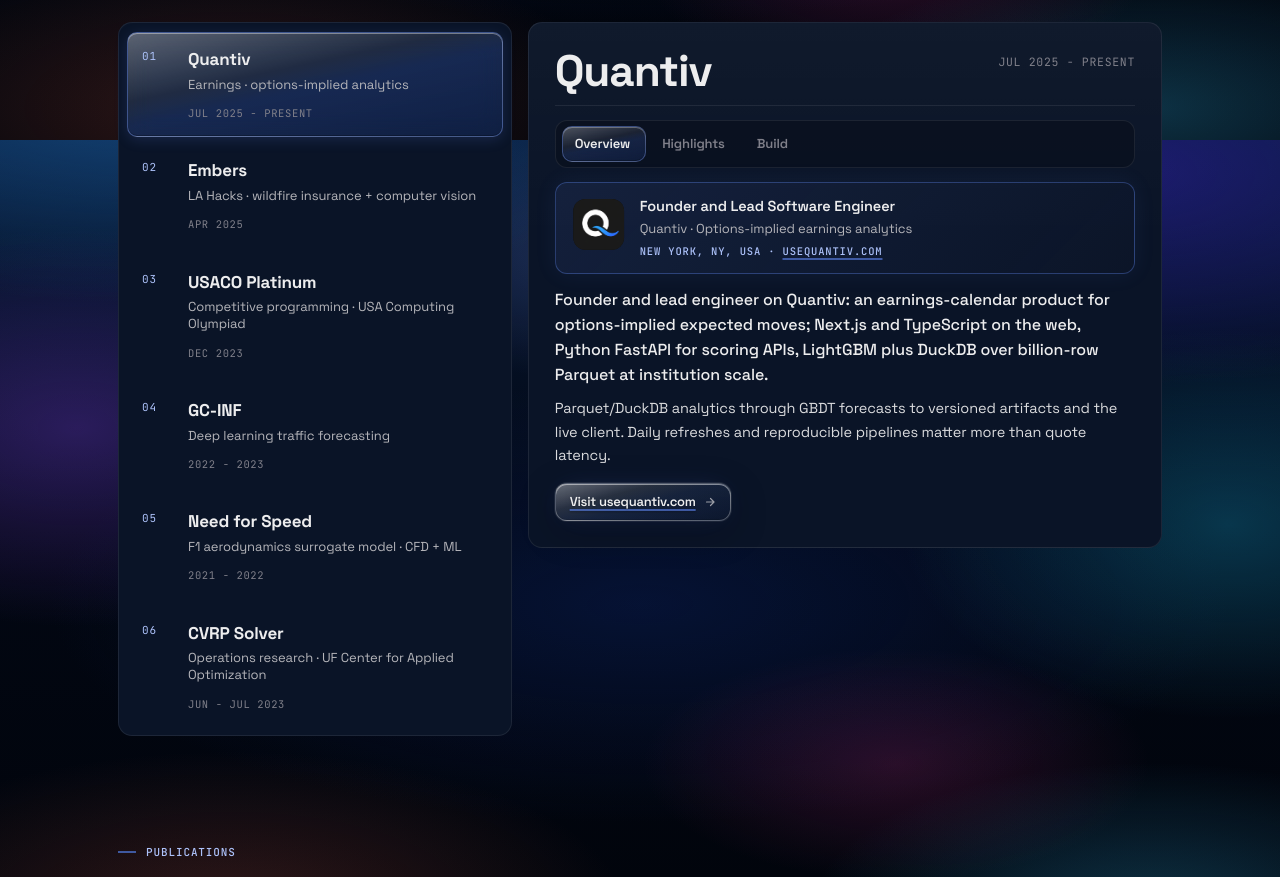
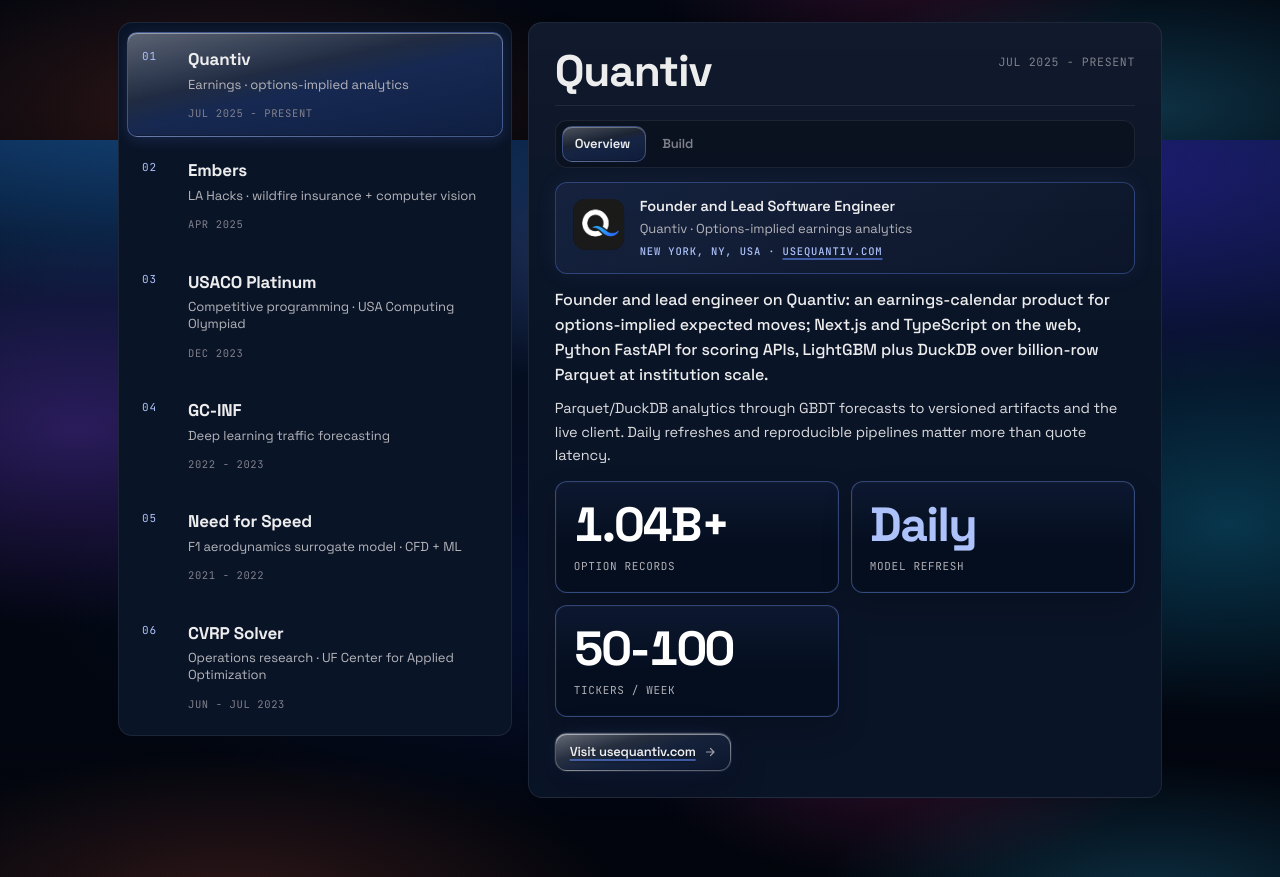
Before and after one commit to kenchengkc/personal-website, a Next.js app: page / in a window 1280 px wide. Shown: the part 3060-3937 px from the top of the page. Built offline with nearby package versions, Linux system fonts and the light colour scheme.

Commit message:
Implemented the project highlights move and animated stat cards.

```diff
--- a/app/globals.css
+++ b/app/globals.css
@@ -161,18 +161,21 @@ button { font: inherit; cursor: pointer; }
   display: inline-flex;
   align-items: center;
   font-family: var(--font-mono);
-  font-size: 11.5px;
-  font-weight: 500;
-  letter-spacing: 0.015em;
-  padding: 7px 11px;
-  border-radius: 8px;
-  border: 1px solid color-mix(in srgb, var(--color-accent-bright) 42%, transparent);
+  font-size: 15px;
+  font-weight: 800;
+  letter-spacing: 0.035em;
+  line-height: 1;
+  padding: 15px 20px;
+  min-height: 62px;
+  border-radius: 14px;
+  border: 1px solid color-mix(in srgb, var(--color-accent-bright) 48%, transparent);
   background:
-    linear-gradient(155deg, color-mix(in srgb, var(--color-accent) 35%, transparent), rgba(6, 12, 26, 0.94));
-  color: var(--color-accent-text-strong);
+    linear-gradient(180deg, rgba(97, 137, 246, 0.08), transparent 70%),
+    rgba(6, 14, 32, 0.86);
+  color: #fff;
   box-shadow:
-    0 0 0 1px rgba(0, 0, 0, 0.35) inset,
-    0 10px 26px -14px var(--color-accent-glow);
+    0 0 0 1px rgba(97, 137, 246, 0.12) inset,
+    0 12px 26px rgba(0, 0, 0, 0.2);
   transition:
     border-color 0.18s ease,
     color 0.18s ease,
@@ -181,13 +184,13 @@ button { font: inherit; cursor: pointer; }
 }
 .v2-chip:hover {
   border-color: color-mix(in srgb, var(--color-accent-bright) 72%, transparent);
-  color: var(--color-accent-bright);
+  color: color-mix(in srgb, var(--color-accent-text-strong) 86%, #fff);
   box-shadow:
-    0 0 0 1px rgba(0, 0, 0, 0.25) inset,
-    0 12px 28px -12px var(--color-accent-glow);
+    0 0 0 1px rgba(97, 137, 246, 0.18) inset,
+    0 14px 30px -10px var(--color-accent-glow);
   transform: translateY(-1px);
 }
-.v2-chips { display: flex; flex-wrap: wrap; gap: 8px 10px; }
+.v2-chips { display: flex; flex-wrap: wrap; gap: 14px; }
 
 /* ============ BUTTONS ============ */
 .v2-btn {
@@ -1541,7 +1544,7 @@ button { font: inherit; cursor: pointer; }
   letter-spacing: 0.04em;
   font-weight: 500;
 }
-.v2-skill-chips { display: flex; flex-wrap: wrap; gap: 6px; }
+.v2-skill-chips { display: flex; flex-wrap: wrap; gap: 12px; }
 
 /* ============ EXPERIENCE ============ */
 .v2-exp-list { display: flex; flex-direction: column; }
@@ -2088,27 +2091,47 @@ button { font: inherit; cursor: pointer; }
 }
 .v2-work-metrics {
   display: grid;
-  grid-template-columns: repeat(3, 1fr);
-  border: 1px solid var(--color-border);
+  grid-template-columns: repeat(auto-fit, minmax(min(100%, 210px), 1fr));
+  gap: 12px;
+}
+.v2-work-metric {
+  min-width: 0;
+  min-height: 112px;
+  padding: 18px;
+  border: 1px solid
+    color-mix(in srgb, var(--color-accent-bright) 34%, var(--color-border));
   border-radius: 12px;
-  overflow: hidden;
-  background: rgba(0,0,0,0.14);
-}
-.v2-work-metric {
-  padding: 16px;
-  border-right: 1px solid var(--color-border);
+  background:
+    linear-gradient(180deg, rgba(97, 137, 246, 0.08), transparent 58%),
+    rgba(5, 13, 30, 0.72);
+  box-shadow:
+    0 0 0 1px rgba(255, 255, 255, 0.025) inset,
+    0 14px 30px rgba(0, 0, 0, 0.18);
   display: flex;
   flex-direction: column;
-  gap: 4px;
-}
-.v2-work-metric:last-child { border-right: none; }
+  justify-content: center;
+  gap: 10px;
+}
 .v2-work-metric-v {
   font-family: var(--font-sans);
   font-weight: 800;
-  font-size: 28px;
+  font-size: clamp(30px, 4vw, 48px);
   line-height: 1;
   color: var(--color-accent-text);
-  letter-spacing: -0.02em;
+  letter-spacing: -0.035em;
+  white-space: nowrap;
+  font-variant-numeric: tabular-nums;
+}
+.v2-work-metric-v--white {
+  color: #fff;
+}
+.v2-work-metric-v--green {
+  color: #12d973;
+  text-shadow: 0 0 18px rgba(18, 217, 115, 0.24);
+}
+.v2-work-metric-v--yellow {
+  color: #ffd10a;
+  text-shadow: 0 0 18px rgba(255, 209, 10, 0.28);
 }
 /* Metallic gold shine for medal-grade callouts. Gradient is wider than the
    element and animated so the highlight band sweeps across the letters
@@ -2197,9 +2220,10 @@ button { font: inherit; cursor: pointer; }
 .v2-work-metric-l {
   font-family: var(--font-mono);
   font-size: 11px;
-  color: var(--color-muted);
+  color: color-mix(in srgb, var(--color-text-dim) 88%, var(--color-muted));
   letter-spacing: 0.06em;
   text-transform: uppercase;
+  line-height: 1.35;
 }
 .v2-work-details {
   border-top: 1px solid var(--color-border);
@@ -2339,10 +2363,8 @@ button { font: inherit; cursor: pointer; }
   .v2-work-panel-aside { align-items: flex-start; }
   .v2-work-metrics { grid-template-columns: 1fr; }
   .v2-work-metric {
-    border-right: none;
-    border-bottom: 1px solid var(--color-border);
-  }
-  .v2-work-metric:last-child { border-bottom: none; }
+    min-height: 96px;
+  }
 }
 
 /* ============ BLOG ============ */
--- a/components/sections/Projects.tsx
+++ b/components/sections/Projects.tsx
@@ -21,6 +21,27 @@ type ProjectMedia = {
   caption?: string;
 };
 
+type MetricTone = "gold" | "platinum" | "green" | "yellow" | "white";
+
+type MetricCount = {
+  from: number;
+  to: number;
+  fromSecondary?: number;
+  toSecondary?: number;
+  separator?: string;
+  decimals?: number;
+  prefix?: string;
+  suffix?: string;
+  durationMs?: number;
+};
+
+type ProjectMetric = {
+  value: string;
+  label: string;
+  tone?: MetricTone;
+  count?: MetricCount;
+};
+
 type Project = {
   title: string;
   category: string;
@@ -29,7 +50,7 @@ type Project = {
   role?: { title: string; org: string; location: string };
   summary: string;
   impact: string;
-  metrics: { value: string; label: string; tone?: "gold" | "platinum" }[];
+  metrics: ProjectMetric[];
   award?: { label: string; detail: string };
   brand?: {
     label: string;
@@ -49,11 +70,10 @@ type Project = {
   media?: ProjectMedia | ProjectMedia[];
 };
 
-type PanelTab = "overview" | "signals" | "build";
+type PanelTab = "overview" | "build";
 
 const PANEL_TABS: { id: PanelTab; label: string }[] = [
   { id: "overview", label: "Overview" },
-  { id: "signals", label: "Highlights" },
   { id: "build", label: "Build" },
 ];
 
@@ -81,9 +101,25 @@ const projects: Project[] = [
       },
     },
     metrics: [
-      { value: "1B+", label: "option records" },
-      { value: "Daily", label: "model & data refresh" },
-      { value: "50-100", label: "tickers weekly" },
+      {
+        value: "1.04B+",
+        label: "option records",
+        tone: "white",
+        count: { from: 0, to: 1.04, decimals: 2, suffix: "B+" },
+      },
+      { value: "Daily", label: "model refresh" },
+      {
+        value: "50-100",
+        label: "tickers / week",
+        tone: "white",
+        count: {
+          from: 0,
+          to: 50,
+          fromSecondary: 0,
+          toSecondary: 100,
+          separator: "-",
+        },
+      },
     ],
     tags: [
       "TypeScript",
@@ -118,7 +154,7 @@ const projects: Project[] = [
     summary:
       "Embers: a React + Flask pipeline that walks a home with video, runs OpenCV + YOLOv11 detections, and turns them into an insurance-ready inventory with Gemini-grounded valuations and a voice assistant.",
     impact:
-      "Top 5 finalist out of 172 teams; Best Use of Google Gemini API and Best Financial Tech Project, shipping a demoable dashboard plus live detection in a weekend.",
+      "Top 5 Finalist of 172 teams · Best Use of Google Gemini API · Best FinTech Project.",
     brand: {
       label: "LA Hacks",
       detail: "Google at LA Hacks (UCLA)",
@@ -134,9 +170,24 @@ const projects: Project[] = [
       detail: "LA Hacks 2025",
     },
     metrics: [
-      { value: "Top 5", label: "of 172 teams" },
-      { value: "90%+", label: "detection accuracy" },
-      { value: "3", label: "hackathon awards" },
+      {
+        value: "Top 5",
+        label: "of 172 teams",
+        tone: "green",
+        count: { from: 172, to: 5, prefix: "Top ", durationMs: 650 },
+      },
+      {
+        value: "90%+",
+        label: "detection accuracy",
+        tone: "white",
+        count: { from: 0, to: 90, suffix: "%+", durationMs: 650 },
+      },
+      {
+        value: "3",
+        label: "hackathon awards",
+        tone: "yellow",
+        count: { from: 0, to: 3, durationMs: 650 },
+      },
     ],
     tags: [
       "React",
@@ -153,7 +204,7 @@ const projects: Project[] = [
       "Led the team building Embers: a React + Flask computer vision app that hit 90%+ detection accuracy auto-inventorying household items from ~30s videos for wildfire insurance claims.",
       "YOLOv11 + OpenCV on walkthrough video to localize objects; crops feed Gemini for consistent labels and dollar estimates; dashboard totals insured value with per-item confidence (Flask + Supabase).",
       "Voice assistant: Whisper plus Gemini and ElevenLabs for hands-free asset valuation; estimated ~50% reduction in manual claim documentation time.",
-      "Top 5 finalist out of 172 teams; Best Use of Google Gemini API and Best Financial Tech Project.",
+      "Top 5 Finalist of 172 teams · Best Use of Google Gemini API · Best FinTech Project.",
     ],
     links: [
       { label: "Embers on Devpost", href: "https://devpost.com/software/insurefire" },
@@ -190,11 +241,21 @@ const projects: Project[] = [
       detail: "USA Computing Olympiad",
     },
     metrics: [
-      { value: "1000 / 1000", label: "Gold Division" },
-      { value: "Top 1%", label: "national rank" },
+      {
+        value: "1000/1000",
+        label: "Gold Division",
+        tone: "gold",
+        count: { from: 0, to: 1000, suffix: "/1000" },
+      },
+      {
+        value: "Top 1%",
+        label: "national rank",
+        tone: "green",
+        count: { from: 100, to: 1, prefix: "Top ", suffix: "%" },
+      },
       { value: "Platinum", label: "qualifier", tone: "platinum" },
     ],
-    tags: ["C++", "Advanced Data Structures and Algorithms", "gdb"],
+    tags: ["C++", "Advanced DS&A", "gdb"],
     details: [
       "Competition-grade C++ across graphs, DP, segment trees, and computational geometry.",
       "gdb profiling to chase down edge cases under tight memory and runtime budgets.",
@@ -220,7 +281,12 @@ const projects: Project[] = [
       meta: "Peer-reviewed research venue",
     },
     metrics: [
-      { value: "24%", label: "RMSE improvement" },
+      {
+        value: "24%",
+        label: "RMSE improvement",
+        tone: "green",
+        count: { from: 0, to: 24, suffix: "%" },
+      },
       { value: "IEEE", label: "published" },
       { value: "1st", label: "single author" },
     ],
@@ -276,8 +342,18 @@ const projects: Project[] = [
       },
     },
     metrics: [
-      { value: "100x", label: "CFD iteration" },
-      { value: "43%", label: "drag reduction" },
+      {
+        value: "100x",
+        label: "iteration speedup",
+        tone: "white",
+        count: { from: 1, to: 100, suffix: "x" },
+      },
+      {
+        value: "43%",
+        label: "drag reduction",
+        tone: "green",
+        count: { from: 0, to: 43, suffix: "%" },
+      },
       { value: "Gold", label: "CWSF '22", tone: "gold" },
     ],
     tags: ["MATLAB", "Deep Learning Toolbox", "Feedforward", "trainlm"],
@@ -300,7 +376,7 @@ const projects: Project[] = [
     summary:
       "OR + ML research accelerating large-scale Capacitated Vehicle Routing Problem solvers: mined Column Generation patterns to prune branches faster, with SLURM-scale experiments and a JavaFX explorer for researchers.",
     impact:
-      "15% faster on TB-scale instances of an NP-hard problem; Best Paper at SSTP (<10% acceptance).",
+      "15% C++ solver speedup on TB-scale instances of an NP-hard problem; Best Paper at SSTP.",
     award: {
       label: "Best Paper Award",
       detail: "Student Science Training Program",
@@ -315,16 +391,26 @@ const projects: Project[] = [
       },
     },
     metrics: [
-      { value: "15%", label: "faster" },
+      {
+        value: "15%",
+        label: "C++ solver speedup",
+        tone: "green",
+        count: { from: 0, to: 15, suffix: "%" },
+      },
       { value: "TB", label: "instance scale" },
-      { value: "<10%", label: "SSTP acceptance" },
+      {
+        value: "10k+",
+        label: "SLURM cores used",
+        tone: "white",
+        count: { from: 1, to: 10, suffix: "k+" },
+      },
     ],
     tags: ["C++", "CMake", "SLURM", "Java", "JavaFX", "Python"],
     details: [
-      "Trained ML on dual-value and variable patterns from Column Generation pricing problems to recognize unproductive branches early (15% faster on TB-scale instances).",
+      "Trained ML on dual-value and variable patterns from Column Generation pricing problems to recognize unproductive branches early (15% C++ solver speedup on TB-scale instances).",
       "Ran simulations on the UF HiPerGator supercomputer (SLURM batch jobs across tens of thousands of cores).",
       "Built a JavaFX route-visualization tool so OR researchers could step through solver decisions interactively (screenshot below).",
-      "Best Paper Award at SSTP (Student Science Training Program, under 10% acceptance).",
+      "Best Paper Award at SSTP (Student Science Training Program).",
     ],
     media: {
       src: "/media/cvrp-visualizer.png",
@@ -335,6 +421,102 @@ const projects: Project[] = [
     },
   },
 ];
+
+function formatCountPart(value: number, count: MetricCount) {
+  return count.decimals != null
+    ? value.toFixed(count.decimals)
+    : String(Math.round(value));
+}
+
+function formatCountValue(
+  value: number,
+  count: MetricCount,
+  secondaryValue?: number,
+) {
+  const formatted =
+    count.toSecondary != null && secondaryValue != null
+      ? [
+          formatCountPart(value, count),
+          formatCountPart(secondaryValue, count),
+        ].join(count.separator ?? "-")
+      : formatCountPart(value, count);
+  return `${count.prefix ?? ""}${formatted}${count.suffix ?? ""}`;
+}
+
+function AnimatedMetricValue({ metric }: { metric: ProjectMetric }) {
+  const [displayValue, setDisplayValue] = useState(metric.count?.from);
+  const [displaySecondaryValue, setDisplaySecondaryValue] = useState(
+    metric.count?.fromSecondary,
+  );
+
+  useEffect(() => {
+    const count = metric.count;
+    if (!count) return;
+
+    const reduceMotion = window.matchMedia(
+      "(prefers-reduced-motion: reduce)",
+    ).matches;
+    if (reduceMotion) {
+      setDisplayValue(count.to);
+      setDisplaySecondaryValue(count.toSecondary);
+      return;
+    }
+
+    let frame = 0;
+    let startedAt = 0;
+    const duration = count.durationMs ?? 850;
+    setDisplayValue(count.from);
+    setDisplaySecondaryValue(count.fromSecondary);
+
+    const step = (now: number) => {
+      if (!startedAt) startedAt = now;
+      const progress = Math.min((now - startedAt) / duration, 1);
+      const eased = 1 - Math.pow(1 - progress, 3);
+      setDisplayValue(count.from + (count.to - count.from) * eased);
+      if (count.fromSecondary != null && count.toSecondary != null) {
+        setDisplaySecondaryValue(
+          count.fromSecondary +
+            (count.toSecondary - count.fromSecondary) * eased,
+        );
+      }
+      if (progress < 1) {
+        frame = window.requestAnimationFrame(step);
+      }
+    };
+
+    frame = window.requestAnimationFrame(step);
+    return () => window.cancelAnimationFrame(frame);
+  }, [
+    metric.count?.decimals,
+    metric.count?.durationMs,
+    metric.count?.from,
+    metric.count?.fromSecondary,
+    metric.count?.prefix,
+    metric.count?.separator,
+    metric.count?.suffix,
+    metric.count?.to,
+    metric.count?.toSecondary,
+  ]);
+
+  const classes = [
+    "v2-work-metric-v",
+    metric.tone === "gold" && "v2-work-metric-v--gold",
+    metric.tone === "platinum" && "v2-work-metric-v--platinum",
+    metric.tone === "green" && "v2-work-metric-v--green",
+    metric.tone === "yellow" && "v2-work-metric-v--yellow",
+    metric.tone === "white" && "v2-work-metric-v--white",
+  ]
+    .filter(Boolean)
+    .join(" ");
+
+  return (
+    <span className={classes} aria-label={`${metric.value} ${metric.label}`}>
+      {metric.count && displayValue != null
+        ? formatCountValue(displayValue, metric.count, displaySecondaryValue)
+        : metric.value}
+    </span>
+  );
+}
 
 export function Projects() {
   const [activeIndex, setActiveIndex] = useState(0);
@@ -627,6 +809,15 @@ export function Projects() {
                   <p className="v2-work-impact">{active.impact}</p>
                 </div>
 
+                <div className="v2-work-metrics">
+                  {active.metrics.map((metric) => (
+                    <div key={metric.label} className="v2-work-metric">
+                      <AnimatedMetricValue metric={metric} />
+                      <span className="v2-work-metric-l">{metric.label}</span>
+                    </div>
+                  ))}
+                </div>
+
                 {active.links && active.links.length > 0 && (
                   <div className="v2-work-links">
                     {active.links.map((link) => (
@@ -647,30 +838,6 @@ export function Projects() {
                     ))}
                   </div>
                 )}
-              </div>
-            )}
-
-            {panelTab === "signals" && (
-              <div className="v2-work-panel-page">
-                <div className="v2-work-metrics">
-                  {active.metrics.map((metric) => (
-                    <div key={metric.label} className="v2-work-metric">
-                      <span
-                        className={[
-                          "v2-work-metric-v",
-                          metric.tone === "gold" && "v2-work-metric-v--gold",
-                          metric.tone === "platinum" &&
-                            "v2-work-metric-v--platinum",
-                        ]
-                          .filter(Boolean)
-                          .join(" ")}
-                      >
-                        {metric.value}
-                      </span>
-                      <span className="v2-work-metric-l">{metric.label}</span>
-                    </div>
-                  ))}
-                </div>
               </div>
             )}
 
```
